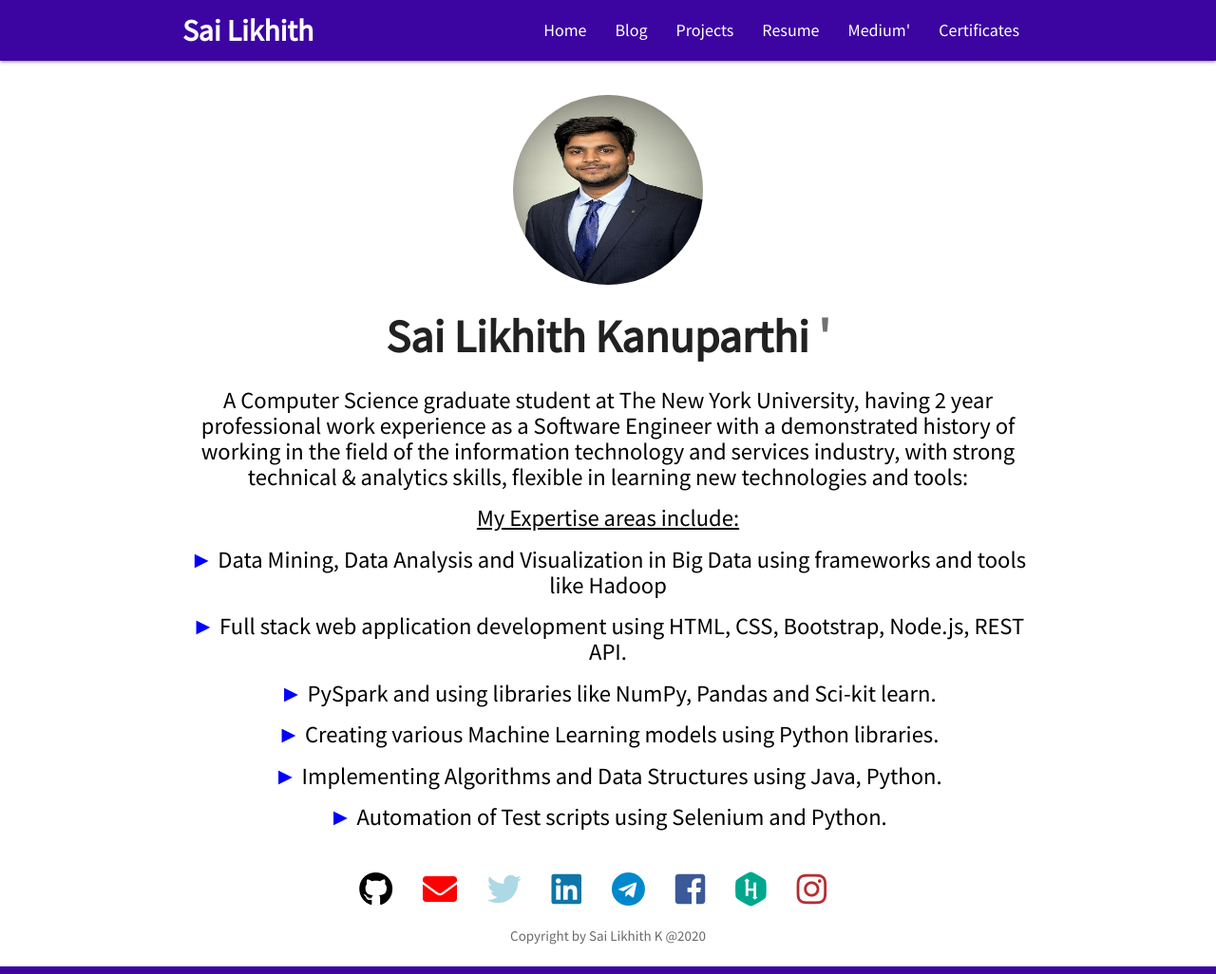
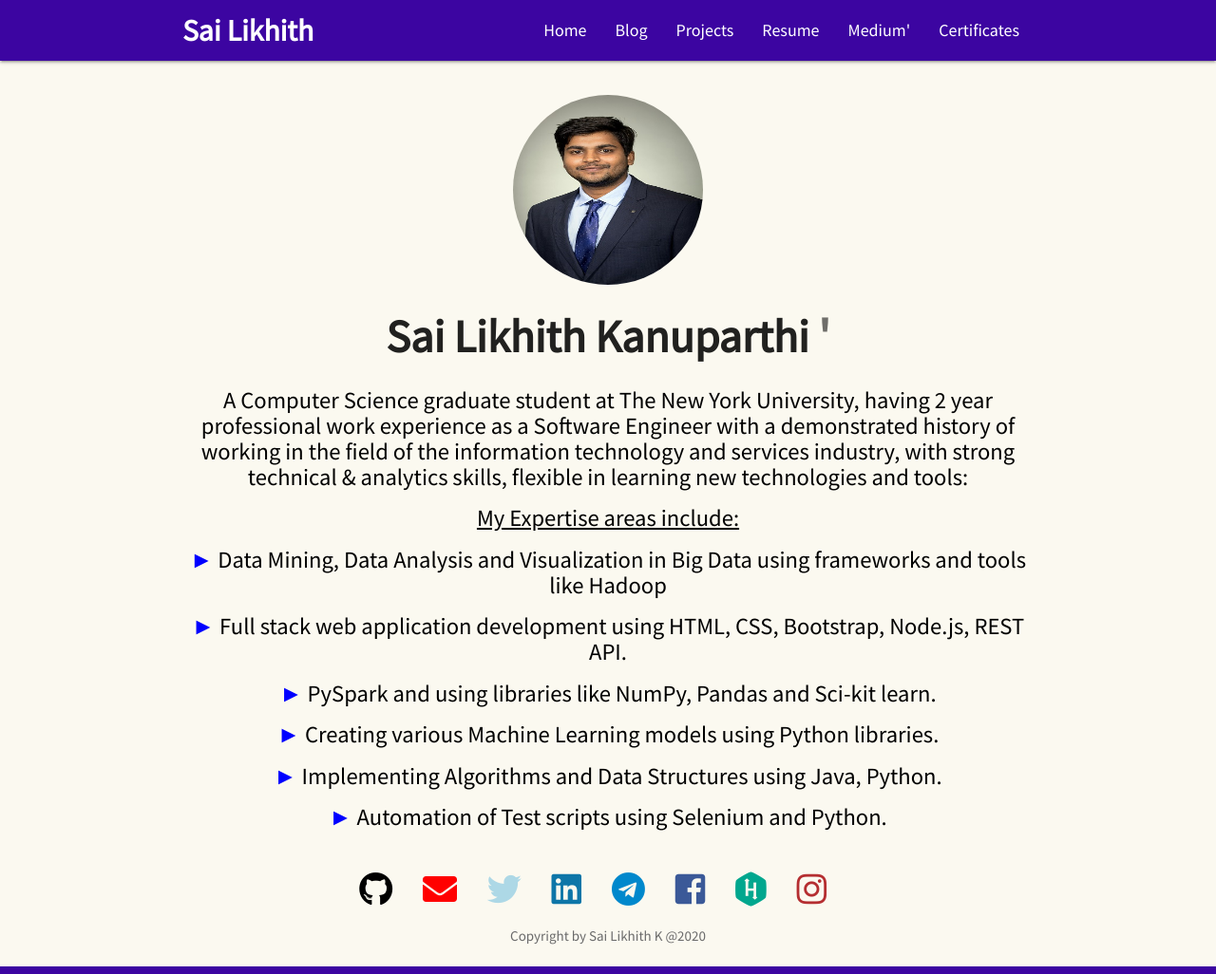
Before and after one commit to SaiLikhith7/Mywebsite, a Jekyll site: the page built from index.html, in a window 1280 px wide. Shown: the whole page at 95% size. Built offline with Jekyll 4.4.1, drawn with Linux system fonts in a browser that asks for light colours; nearby versions of some CDN libraries.

Commit message:
Update main.css

```diff
--- a/css/main.css
+++ b/css/main.css
@@ -4,7 +4,7 @@
 html,
 body {
   height: 100%;
-  background-color:#fff;
+  background-color:#fbf9f0;
   font-family: 'Source Sans Pro', sans-serif;
   /* The html and body elements cannot have any padding or margin. */
  /* border-top: 4px solid #2361FF;*/
```
